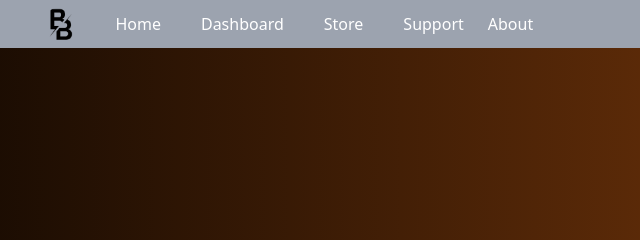
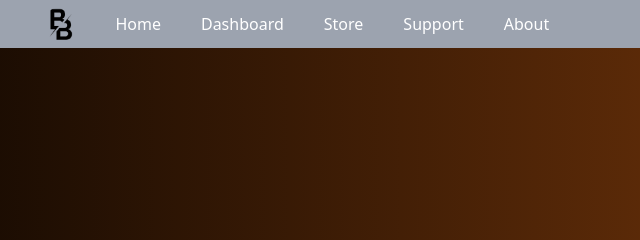
Before and after one commit to Aka5h-14/cogni_project, a website built with Vite: page index.html in a window 1280 px wide. Shown: the top 240 px of the page, 0-640 px from the left. Built offline with nearby package versions, Linux system fonts and the light colour scheme; files whose address does not match are found by name.

Commit message:
Update index.html

```diff
--- a/index.html
+++ b/index.html
@@ -48,7 +48,7 @@
                         </li>
 
 
-                        <li class="text-white ml-6  "> <a href=""> About </a> </li>
+                        <li class="text-white ml-10  "> <a href=""> About </a> </li>
                     </ul>
 
                 </div>
```
